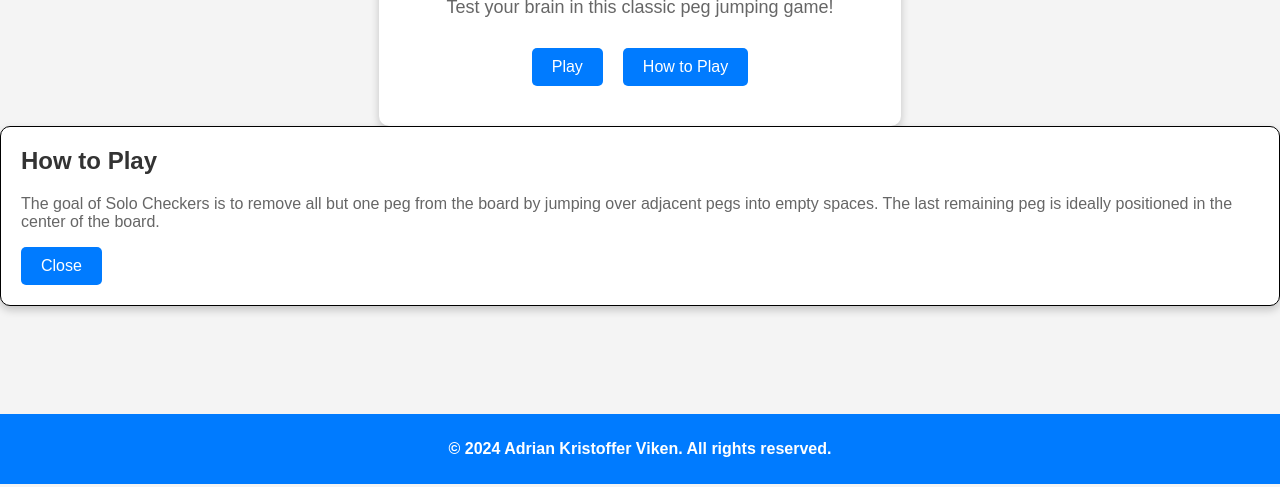
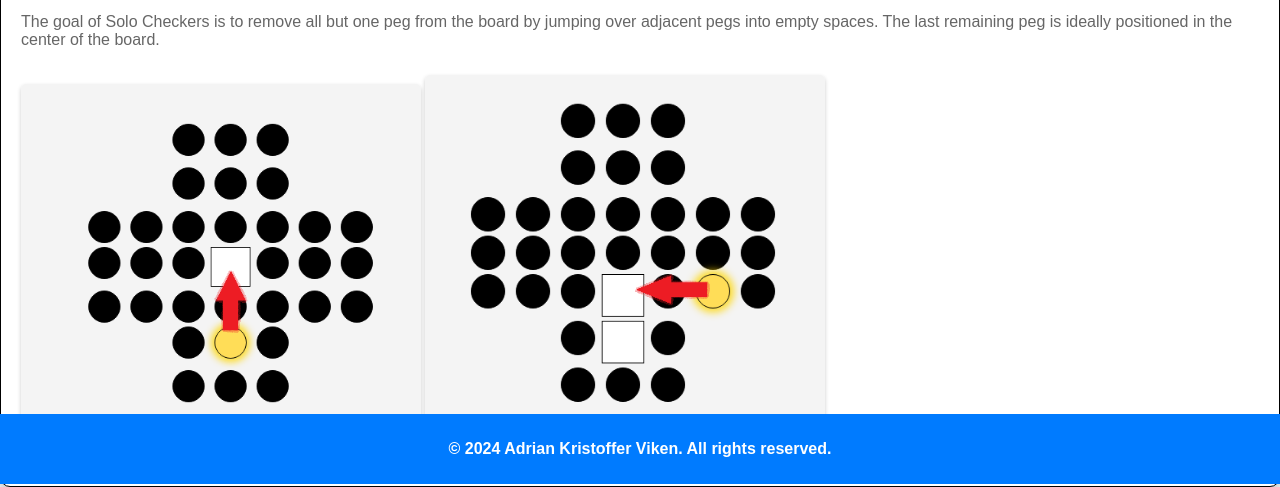
Before and after one commit to Adriankv1/Brainvita, a plain HTML site: page index.html in a window 1280 px wide. Both pictures are taken after a click on the button "How to Play". Shown: the part 316-803 px from the top of the page. Drawn offline with Linux system fonts and the light colour scheme.

Commit message:
added images on how to play

```diff
--- a/index.html
+++ b/index.html
@@ -23,6 +23,9 @@
             <p>The goal of Solo Checkers is to remove all but one peg from the board by
               jumping over adjacent pegs into empty spaces. The last remaining peg is ideally positioned in
                the center of the board.</p>
+            <img src="images/Brainvita how to play.png" alt="Move 1" class="how-to-image">
+            <img src="images/Brainvita how to play 2.png" alt="Move 2" class="how-to-image">
+
             <button id="close-how-to-play-popup">Close</button>
         </div>
     </div>
--- a/style.css
+++ b/style.css
@@ -185,3 +185,11 @@ footer {
   font-size: 16px;
   cursor: pointer;
 }
+
+.how-to-image {
+  width: 100%; /* Responsive width */
+  max-width: 400px; /* Maximum width */
+  margin: 10px 0; /* Margin around images */
+  border-radius: 5px; /* Optional: round corners */
+  box-shadow: 0 2px 4px rgba(0, 0, 0, 0.2); /* Optional: shadow for depth */
+}
```
Also changed, not shown: images/Brainvita how to play 2.png (added), images/Brainvita how to play.png (added).
